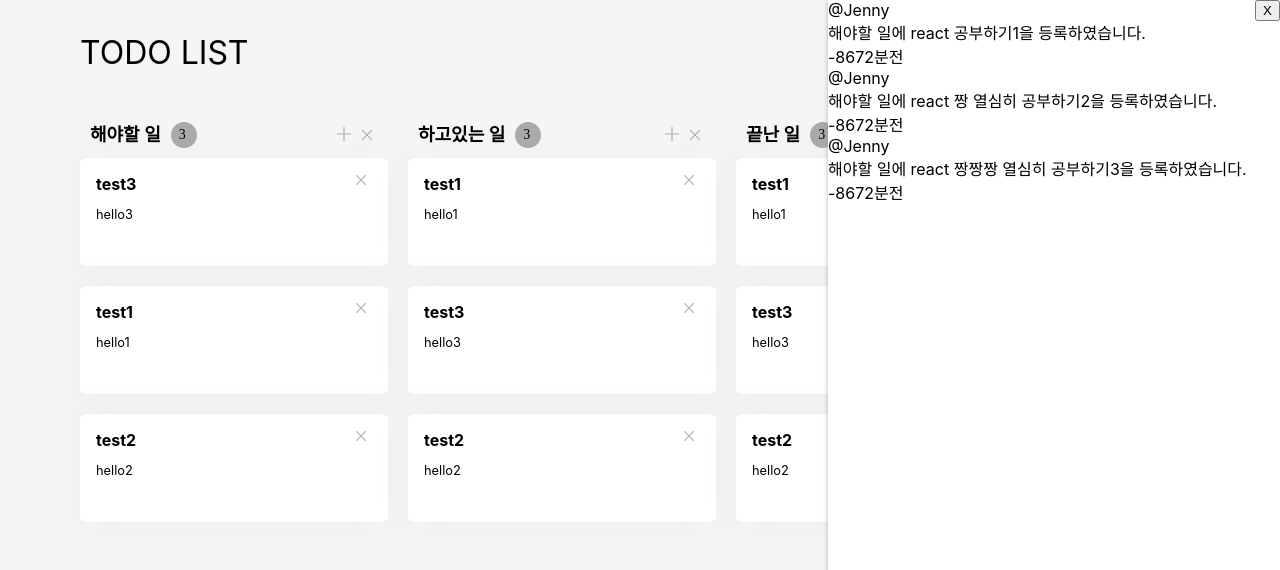
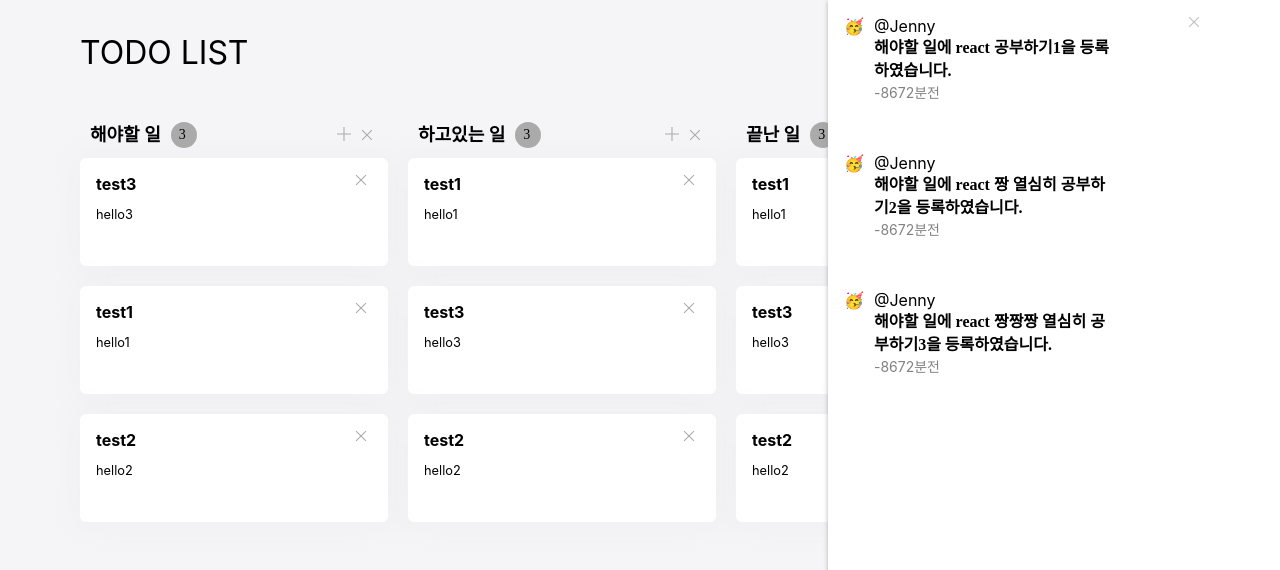
Before and after one commit to codesquad-members-2021/todo-list, a React (Create React App) app in the folder frontend/todo-frontend/: page / in a window 1280 px wide. Both pictures are taken after a click on the icon 1191 px from the left and 56 px from the top of the page. Shown: the top 570 px of the page. Built offline with nearby package versions, Linux system fonts and the light colour scheme.

Commit message:
[style] navbar style적용

```diff
--- a/frontend/todo-frontend/src/component/todoHeader/TodoLog.jsx
+++ b/frontend/todo-frontend/src/component/todoHeader/TodoLog.jsx
@@ -1,9 +1,37 @@
 import React from "react";
+import styled from "styled-components";
 
 const TodoLog = ({
   author,
   log: { columnTitle, itemTitle, action, date, movedColumnTitle },
 }) => {
+  const LogCard = styled.div`
+    display: flex;
+    align-items: flex-start;
+    width: 332px;
+    height: 137px;
+    padding: 16px;
+  `;
+
+  const LogDataSection = styled.div`
+    display: flex;
+    flex-direction: column;
+    margin-left: 10px;
+    width: 236px;
+  `;
+
+  const LogMessage = styled.div`
+    font-family: Noto Sans KR;
+    font-weight: bold;
+    font-size: 16px;
+    line-height: 23px;
+  `;
+
+  const TimeLog = styled.div`
+    color: #828282;
+    font-size: 14px;
+  `;
+
   let logMessage;
   switch (action) {
     case "add":
@@ -18,11 +46,14 @@ const TodoLog = ({
       return;
   }
   return (
-    <div>
-      <div>@{author}</div>
-      <div>{logMessage}</div>
-      <div>{Math.floor((Date.now() - date) / 60000)}분전</div>
-    </div>
+    <LogCard>
+      <div>🥳</div>
+      <LogDataSection>
+        <div>@{author}</div>
+        <LogMessage>{logMessage}</LogMessage>
+        <TimeLog>{Math.floor((Date.now() - date) / 60000)}분전</TimeLog>
+      </LogDataSection>
+    </LogCard>
   );
 };
 
--- a/frontend/todo-frontend/src/component/todoHeader/TodoNavBar.jsx
+++ b/frontend/todo-frontend/src/component/todoHeader/TodoNavBar.jsx
@@ -13,16 +13,31 @@ const NavBar = styled.div`
   right: 0;
 `;
 
-const NavCloseBtn = styled.button`
+const NavCloseBtn = styled.svg`
   position: absolute;
   right: 0;
+  fill: #bdbdbd;
+  margin: 16px 80px 0 0;
+  &:hover {
+    fill: #126e82;
+  }
 `;
 
 const TodoNavBar = ({ logs, toggleNav }) => {
   const logList = logs.map((log) => TodoLog({ author: "Jenny", log }));
   return (
     <NavBar>
-      <NavCloseBtn onClick={toggleNav}>X</NavCloseBtn>
+      <NavCloseBtn
+        onClick={toggleNav}
+        width="12"
+        height="12"
+        viewBox="0 0 12 12"
+        fill="none"
+        xmlns="http://www.w3.org/2000/svg"
+      >
+        <path d="M1.5 11.25L0.75 10.5L5.25 6L0.75 1.5L1.5 0.750004L6 5.25L10.5 0.750004L11.25 1.5L6.75 6L11.25 10.5L10.5 11.25L6 6.75L1.5 11.25Z" />
+      </NavCloseBtn>
+
       <div>{logList}</div>
     </NavBar>
   );
```
